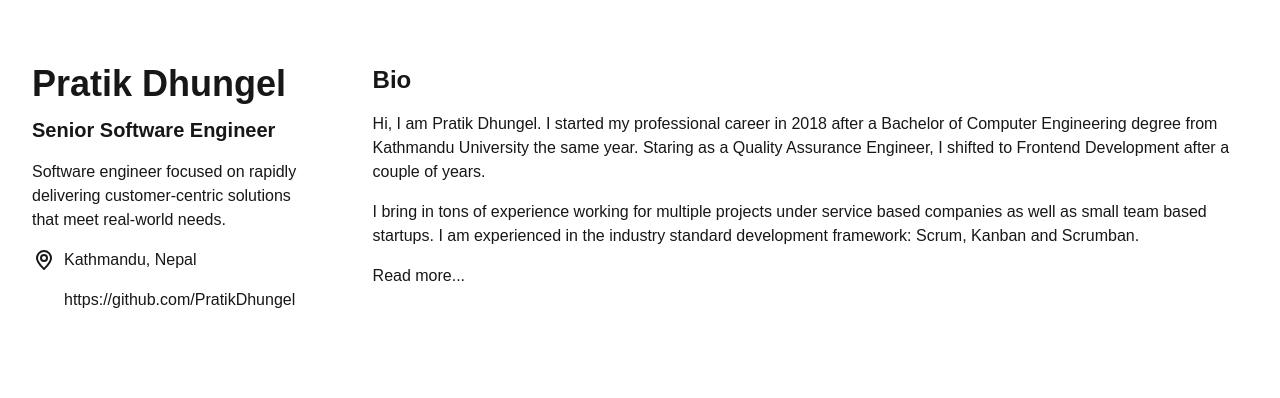
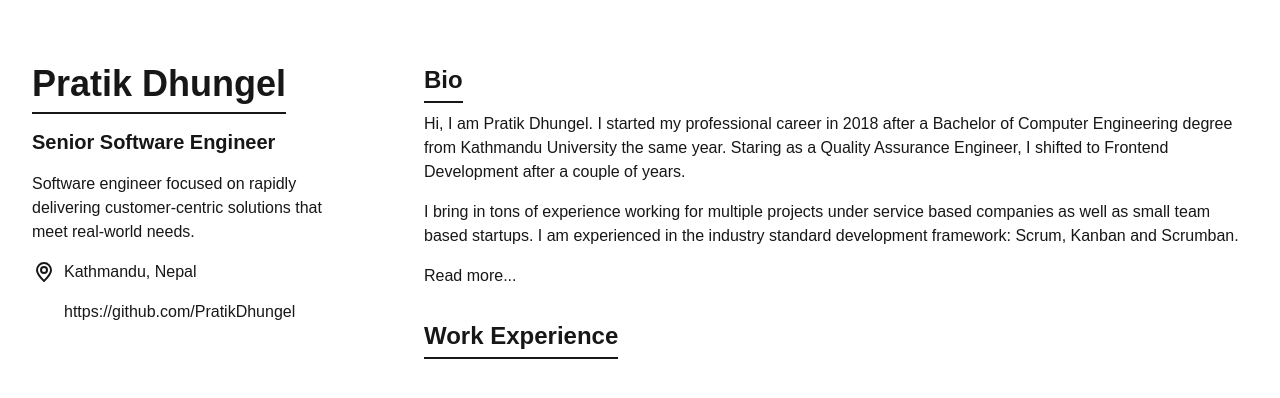
Before and after one commit to PratikDhungel/portfolio, a Next.js app: page / in a window 1280 px wide. Shown: the top 398 px of the page. Built offline with nearby package versions, Linux system fonts and the light colour scheme.

Commit message:
Portfolio: Add Work Experience component and update UI

```diff
--- a/src/app/page.tsx
+++ b/src/app/page.tsx
@@ -1,6 +1,7 @@
 import Link from 'next/link'
 
 import ProfileHeader from '@/components/ProfileHeader'
+import WorkExperience from '@/components/WorkExperience'
 import ProfileDescription from '@/components/ProfileDescription'
 
 export default function Home() {
@@ -9,11 +10,15 @@ export default function Home() {
       <ProfileHeader />
 
       <div className="px-8">
-        <ProfileDescription />
+        <div className="mb-8">
+          <ProfileDescription />
 
-        <Link href="bio" className="hover:underline">
-          Read more...
-        </Link>
+          <Link href="bio" className="hover:underline">
+            Read more...
+          </Link>
+        </div>
+
+        <WorkExperience />
       </div>
     </div>
   )
--- a/src/components/DetailedProfileDescription.tsx
+++ b/src/components/DetailedProfileDescription.tsx
@@ -1,4 +1,3 @@
-import React from 'react'
 import ProfileDescription from './ProfileDescription'
 
 const DetailedProfileDescription = () => {
--- a/src/components/ProfileDescription.tsx
+++ b/src/components/ProfileDescription.tsx
@@ -1,10 +1,8 @@
-import React from 'react'
-
 const ProfileDescription = () => {
   return (
     <div>
       <p className="text-2xl mb-4">
-        <strong>Bio</strong>
+        <strong className="border-b-2 pb-2">Bio</strong>
       </p>
 
       <p className="mb-4">
--- a/src/components/ProfileHeader.tsx
+++ b/src/components/ProfileHeader.tsx
@@ -3,17 +3,19 @@ import Location from '@/Icons/Location'
 
 const ProfileHeader = () => {
   return (
-    <div className="w-[50%] px-8">
-      <div className="mb-4">
-        <div className="mb-3">
+    <div className="px-8">
+      <div>
+        <div className="mb-6">
           <p className="text-4xl">
-            <strong>Pratik Dhungel</strong>
+            <strong className="border-b-2 pb-2">Pratik Dhungel</strong>
           </p>
         </div>
 
-        <p>
-          <strong className="text-xl">Senior Software Engineer</strong>
-        </p>
+        <div className="mb-4">
+          <p>
+            <strong className="text-xl">Senior Software Engineer</strong>
+          </p>
+        </div>
       </div>
 
       <div className="mb-4">
--- /dev/null
+++ b/src/components/WorkExperience.tsx
@@ -0,0 +1,11 @@
+const WorkExperience = () => {
+  return (
+    <div>
+      <p className="text-2xl mb-4">
+        <strong className="border-b-2 pb-2">Work Experience</strong>
+      </p>
+    </div>
+  )
+}
+
+export default WorkExperience
```
